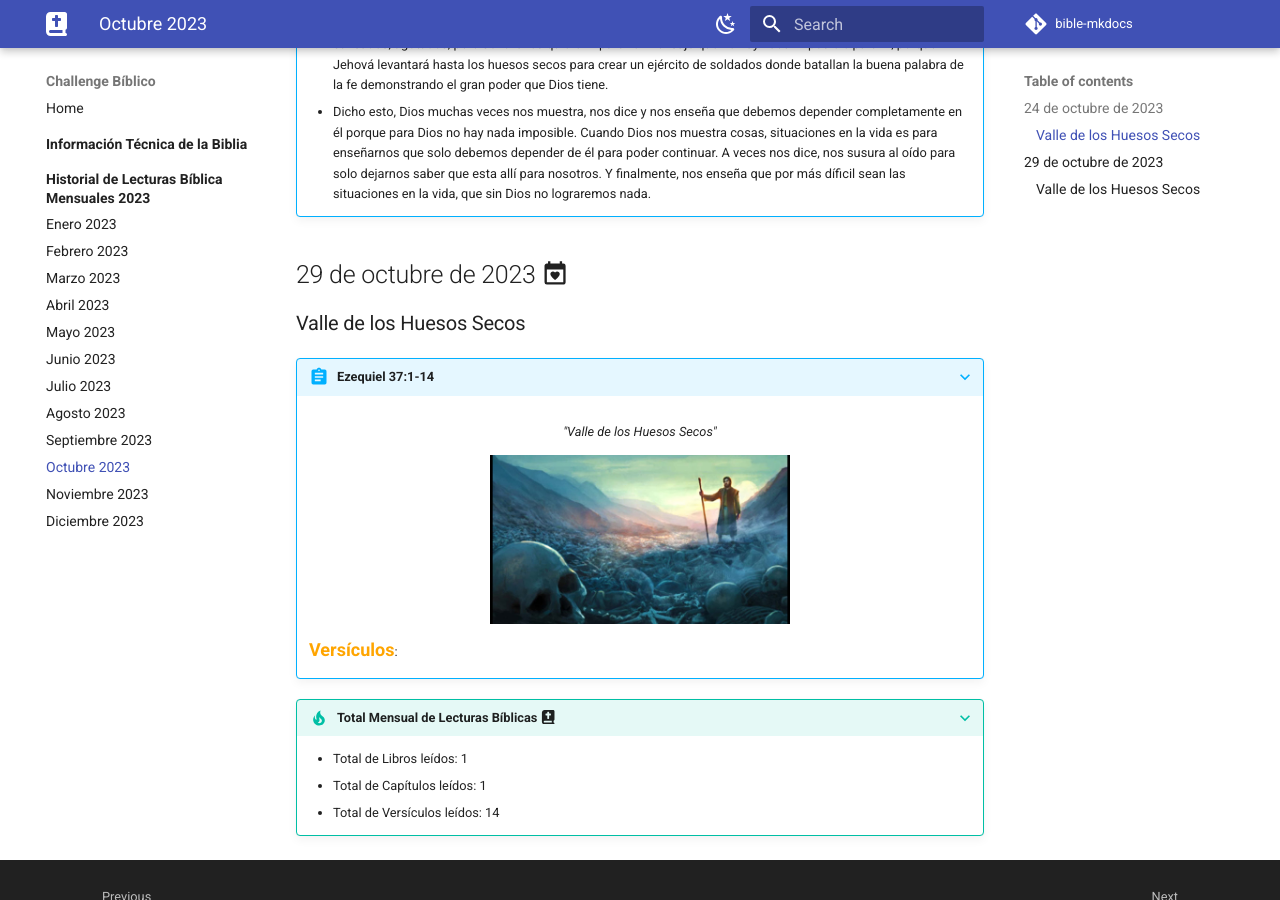
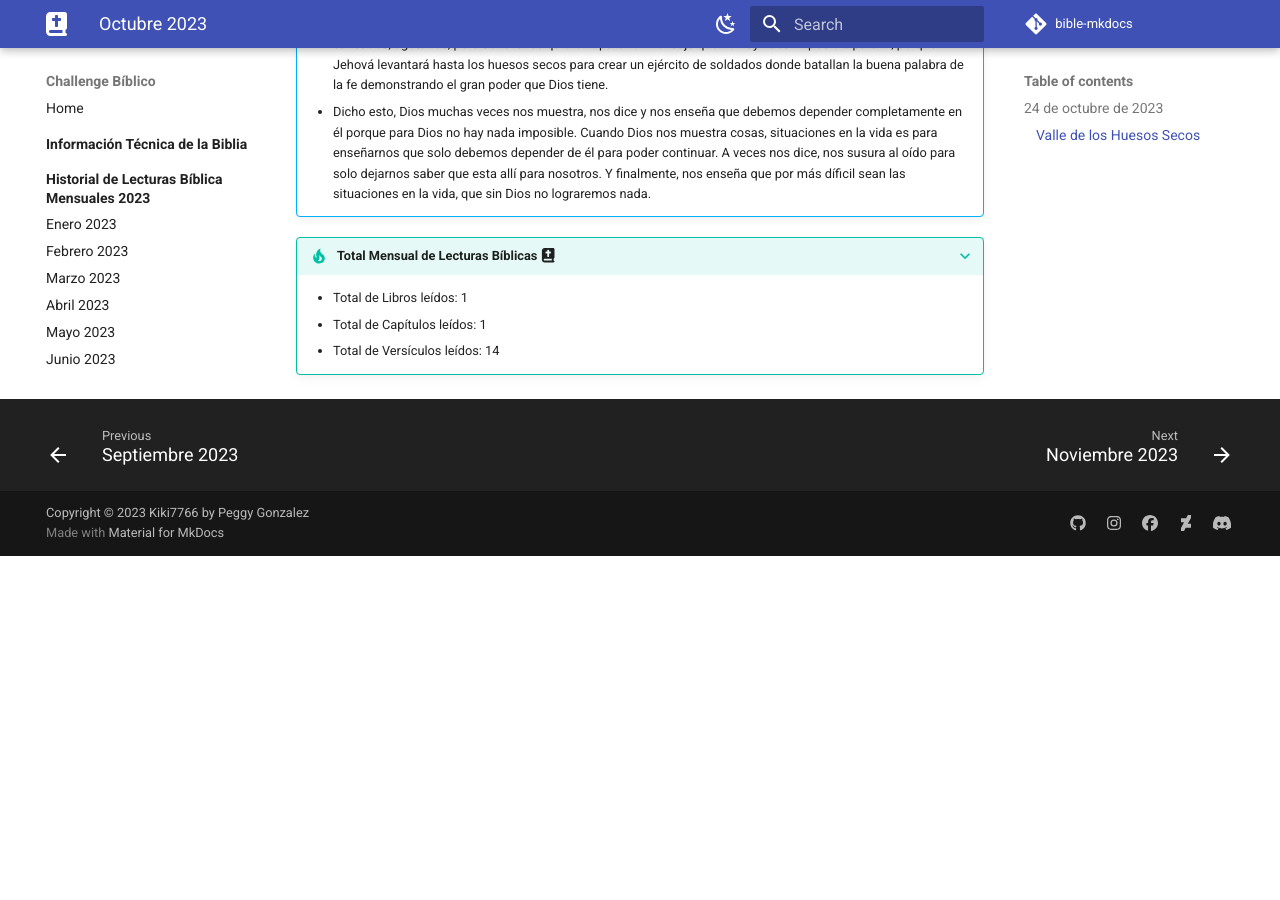
Before and after one commit to kiki7766/bible-mkdocs, an MkDocs documentation site: the page built from docs/m-2023/octubre.md, in a window 1280 px wide and 900 px high, scrolled down 1050 px. Built offline with MkDocs 1.6.1 and Material for MkDocs 9.7.7, drawn with Linux system fonts in a browser that asks for light colours; some web fonts are replaced; a script that is not in the unit is left out; comment, search, counter and statistics services are not loaded; after the commit the page ends 1606 px from its top, so only the background shows below that.

Commit message:
updating october

```diff
--- a/docs/m-2023/octubre.md
+++ b/docs/m-2023/octubre.md
@@ -15,14 +15,6 @@
     - Al principio, muchas veces cuando leemos este pasaje nos preguntamos: ¿Será una parábola o una visión o quizás un hecho? Pues desde mi punto de vista diré que es una visión, porque si leemos cuidadosamente el versículo 1 donde dice "_La mano de Jehová vino sobre mí..._" implica que Jehová vino sobre Ezequiel a mostrarle algo, una visión, donde le enseñaría una profecía sobre el pueblo de Israel que ellos se sentiran destruidos, cansados, agotados, pero Jehová les quiere impartir el mensaje que no hay nada imposible para El, porque Jehová levantará hasta los huesos secos para crear un ejército de soldados donde batallan la buena palabra de la fe demonstrando el gran poder que Dios tiene.
     - Dicho esto, Dios muchas veces nos muestra, nos dice y nos enseña que debemos depender completamente en él porque para Dios no hay nada imposible. Cuando Dios nos muestra cosas, situaciones en la vida es para enseñarnos que solo debemos depender de él para poder continuar. A veces nos dice, nos susura al oído para solo dejarnos saber que esta allí para nosotros. Y finalmente, nos enseña que por más díficil sean las situaciones en la vida, que sin Dios no lograremos nada.
 
-##  29 de octubre de 2023 :material-calendar-heart:
-###  Valle de los Huesos Secos
-
-???+ abstract "Ezequiel 37:1-14"
-    <figure markdown><figcaption>"Valle de los Huesos Secos"</figcaption>
-    ![Dry Bones](../assets/drybones.jpg ){width=300} </figure>
-    <font size=4, color=orange>**Versículos**</font>:
-
 
 ???+ tip "Total Mensual de Lecturas Bíblicas :fontawesome-solid-book-bible:"
     - Total de Libros leídos: 1
```
